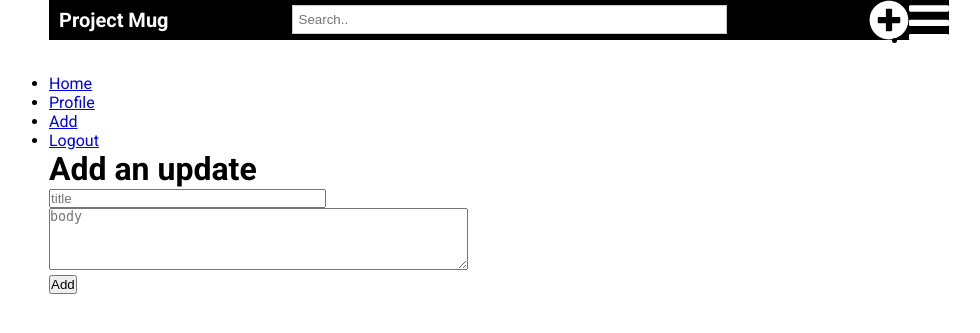
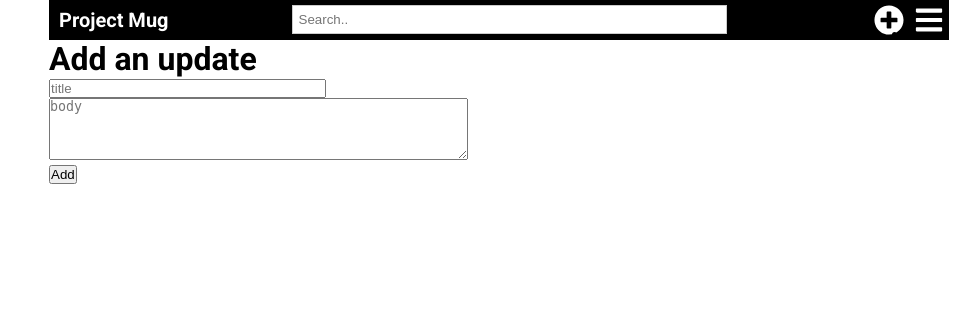
Before and after one commit to gokulgopan/project-mug, a Flask app: page /add-update in a window 1280 px wide. Shown: the top 333 px of the page, without its empty margins (141-1121 px from the left). Run offline with Flask 2, Linux system fonts and the light colour scheme; the visitor is signed in with stand-in values (Sample User, id 1); data comes from the database, SQL or seed files in the repository; some libraries are stand-ins or nearby versions.

Commit message:
main toggle bar added

```diff
--- a/app/static/css/style2.css
+++ b/app/static/css/style2.css
@@ -51,14 +51,49 @@ html, body {
 }
 
 #main-svg-add {
-    height: 100%;
-    width 20px;
     fill:#fff;
+    width: 30px;
+    height: 30px;
+    margin: 5px;
 
 }
 
 #main-svg-bar {
-    height: 100%;
-    width 20px;
-    fill:#000;
+    fill:#fff;
+    width: 30px;
+    height: 30px;
+    margin: 5px;
 }
+
+
+#user-nav {
+    background: #ccc;
+    display: none;
+}
+
+.navbar {
+    display: flex;
+    justify-content: flex-end;
+    top: 0;
+    min-height: 40px;
+    list-style: none;
+}
+
+.nav-item {
+  margin: 10px auto;
+  background-color: #fff;
+  overflow: hidden;
+  flex:1;
+}
+
+.nav-link {
+    align-items: center;
+    text-decoration: none;
+    display: block;
+    margin: 5px;
+
+}
+
+.nav-link:hover {
+    background: ;
+}
--- /dev/null
+++ b/app/static/js/script.js
@@ -0,0 +1,8 @@
+function myFunction() {
+    var x = document.getElementById("user-nav");
+    if (x.style.display === "none") {
+      x.style.display = "block";
+    } else {
+      x.style.display = "none";
+    }
+  }
--- a/app/templates/_main_nav.html
+++ b/app/templates/_main_nav.html
@@ -10,13 +10,15 @@
     </ul>
 
     <ul class="main-icons">
-        <li class="main-svg-add">
-            <svg xmlns="http://www.w3.org/2000/svg" viewBox="0 0 512 512" style="width: 40px;">
+        <li class="">
+            <svg id="main-svg-add" xmlns="http://www.w3.org/2000/svg" viewBox="0 0 512 512">
             <path id="main-svg-add" d="M256 8C119 8 8 119 8 256s111 248 248 248 248-111 248-248S393 8 256 8zm144 276c0 6.6-5.4 12-12 12h-92v92c0 6.6-5.4 12-12 12h-56c-6.6 0-12-5.4-12-12v-92h-92c-6.6 0-12-5.4-12-12v-56c0-6.6 5.4-12 12-12h92v-92c0-6.6 5.4-12 12-12h56c6.6 0 12 5.4 12 12v92h92c6.6 0 12 5.4 12 12v56z"/></svg>
         </li>
         <li class="main-svg-bar">
-            <svg xmlns="http://www.w3.org/2000/svg" viewBox="0 0 448 512" style="width: 40px;">
+            <a href="#" onclick="myFunction()">
+            <svg  id="main-svg-bar" xmlns="http://www.w3.org/2000/svg" viewBox="0 0 448 512">
                 <path id="main-svg-add" d="M16 132h416c8.837 0 16-7.163 16-16V76c0-8.837-7.163-16-16-16H16C7.163 60 0 67.163 0 76v40c0 8.837 7.163 16 16 16zm0 160h416c8.837 0 16-7.163 16-16v-40c0-8.837-7.163-16-16-16H16c-8.837 0-16 7.163-16 16v40c0 8.837 7.163 16 16 16zm0 160h416c8.837 0 16-7.163 16-16v-40c0-8.837-7.163-16-16-16H16c-8.837 0-16 7.163-16 16v40c0 8.837 7.163 16 16 16z"/></svg>
-        </li>
+            </a>
+            </li>
     </ul>
 </nav>
--- a/app/templates/_user_nav.html
+++ b/app/templates/_user_nav.html
@@ -1,10 +1,7 @@
-<div>
 
-    <div class="logo nav-box">
-        Project-Mug
-    </div>
-    <nav class="navbar">
-        <ul class="navbar-nav">
+    <nav id="user-nav">
+
+        <ul class="navbar">
         <li class="nav-item">
         <a class="nav-link" href="{{ url_for('index') }}">
         <span class="link-text">
@@ -27,6 +24,5 @@
         <a class="nav-link" href="{{ url_for('logout') }}">Logout</a></li>
         {% endif %}
         </ul>
+
     </nav>
-
-</div>
--- a/app/templates/base.html
+++ b/app/templates/base.html
@@ -5,6 +5,7 @@
     <meta name="viewport" content="width=device-width, initial-scale=1.0">
 
     <link rel="stylesheet" href="{{ url_for('static', filename='css/style2.css') }}">
+    <script src="{{ url_for('static', filename='js/script.js') }}"></script>
     <link href="https://fonts.googleapis.com/css2?family=Roboto:wght@400;500;700&display=swap" rel="stylesheet">
     <title>Document</title>
 </head>
@@ -24,5 +25,16 @@
     {% endblock %}
     </div>
 </div>
+
+<script type="text/javascript">
+    function myFunction() {
+    var x = document.getElementById("user-nav");
+    if (x.style.display === "none") {
+      x.style.display = "block";
+    } else {
+      x.style.display = "none";
+    }
+  }
+</script>
 </body>
 </html>
```
